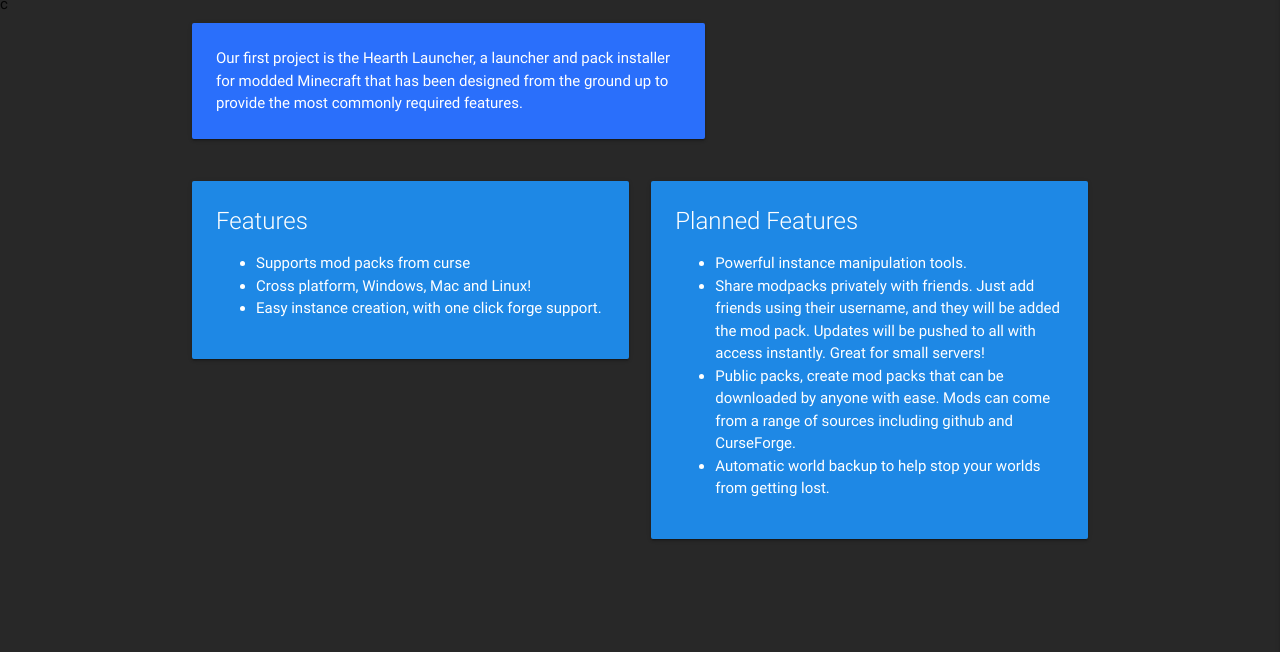
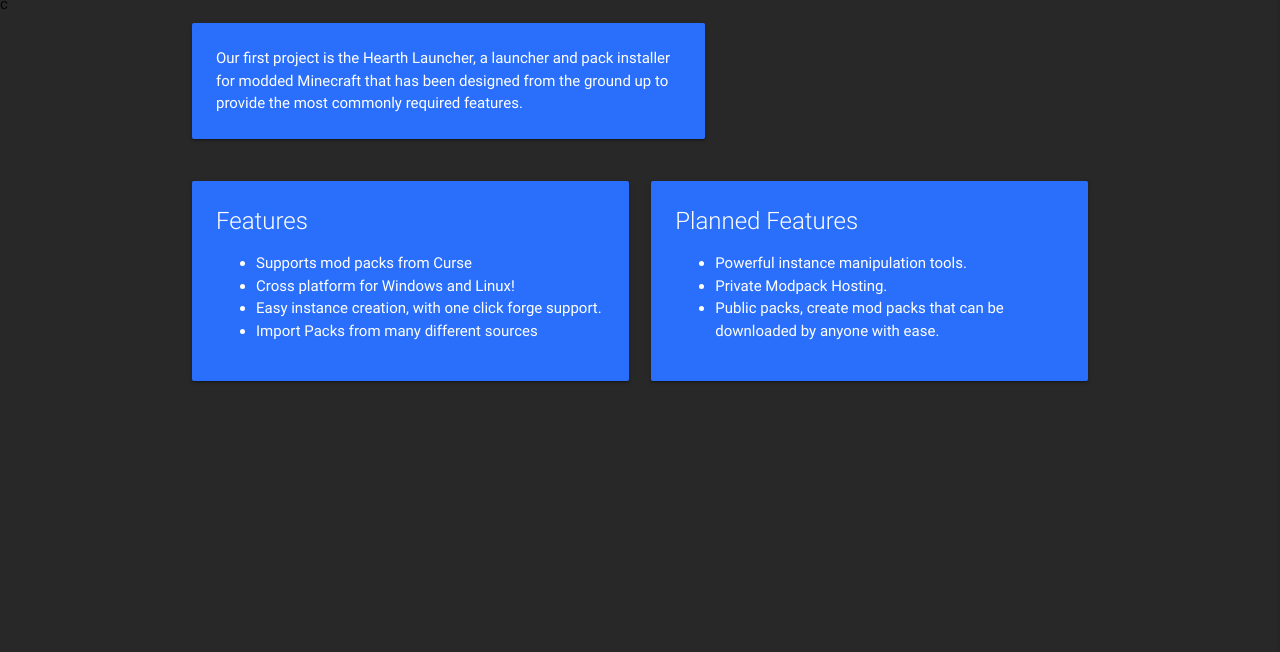
Before and after one commit to HearthProject/Website, a plain HTML site: page index.html at #!/launcher in a window 1280 px wide. Shown: the part 71-723 px from the top of the page. Drawn offline with Linux system fonts and the light colour scheme.

Commit message:
Fix info page

```diff
--- a/views/launcher.html
+++ b/views/launcher.html
@@ -9,31 +9,28 @@ c<div class="container">
     </div>
     <div class="row">
         <div class="col s12 m6">
-            <div class="card blue darken-1">
+            <div class="card blue">
                 <div class="card-content white-text">
                     <span class="card-title">Features</span>
                     <ul class="browser-default">
-                        <li>Supports mod packs from curse</li>
-                        <li>Cross platform, Windows, Mac and Linux!</li>
+                        <li>Supports mod packs from Curse</li>
+                        <li>Cross platform for Windows and Linux!</li>
                         <li>Easy instance creation, with one click forge support.</li>
+                        <li>Import Packs from many different sources</li>
                     </ul>
                 </div>
             </div>
         </div>
         <div class="col s12 m6">
-            <div class="card blue darken-1">
+            <div class="card blue">
                 <div class="card-content white-text">
                     <span class="card-title">Planned Features</span>
                     <ul class="browser-default">
                         <li>Powerful instance manipulation tools.</li>
-                        <li>Share modpacks privately with friends. Just add friends using their username, and they will
-                            be added the mod pack. Updates will be pushed to all with access instantly. Great for small
-                            servers!
+                        <li>Private Modpack Hosting.
                         </li>
-                        <li>Public packs, create mod packs that can be downloaded by anyone with ease. Mods can come
-                            from a range of sources including github and CurseForge.
+                        <li>Public packs, create mod packs that can be downloaded by anyone with ease.
                         </li>
-                        <li>Automatic world backup to help stop your worlds from getting lost.</li>
                     </ul>
                 </div>
             </div>
```
Also changed, not shown: views/index.html (+1 -1 lines).
